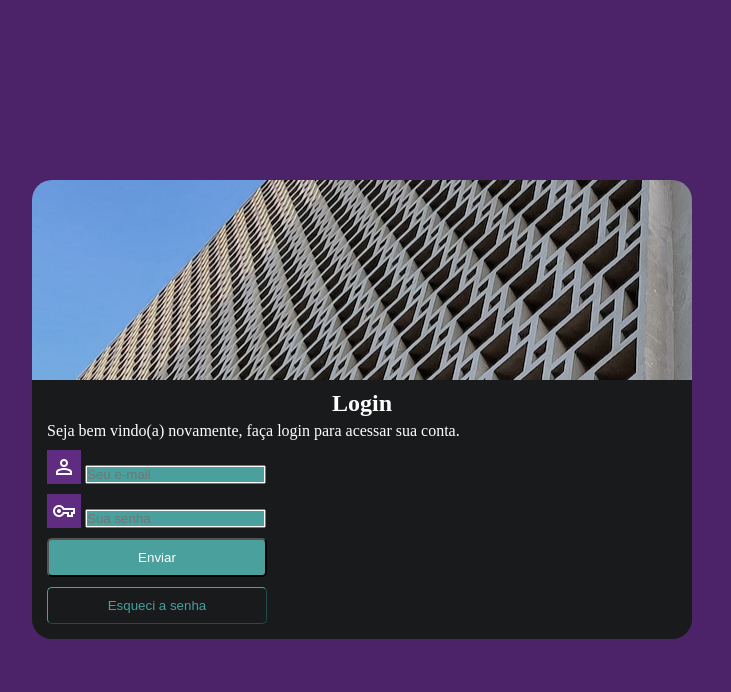
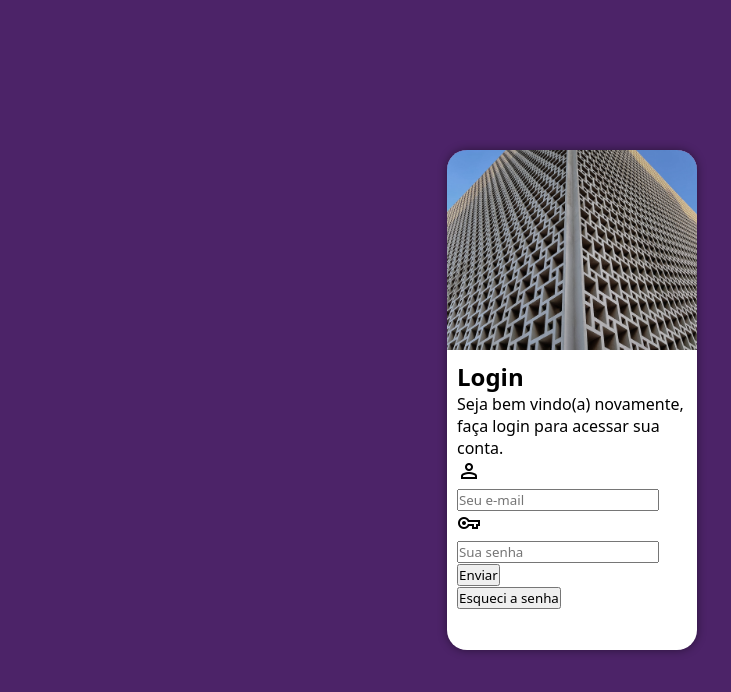
Before and after one commit to oKiraAlter/projeto-login, a plain HTML site: page index.html in a window 1280 px wide. Shown: the whole page, without its empty margins (68-799 px from the left). Drawn offline with nearby package versions, Linux system fonts and the light colour scheme.

Commit message:
Update style.css

```diff
--- a/estilos/style.css
+++ b/estilos/style.css
@@ -8,75 +8,45 @@
 *{
     padding: 0px;
     margin: 0px;
+    font-family: system-ui, -apple-system, BlinkMacSystemFont, 'Segoe UI', Roboto, Oxygen, Ubuntu, Cantarell, 'Open Sans', 'Helvetica Neue', sans-serif;
+    box-sizing: border-box;
 }
 
-body{
+body, html{
     background-color: #4C2368;
+    height: 100vh;
+    width: 100vw;
 }
 
 main{
-
+    position: relative;
+    height: 100vh;
+    width: 100vw;
 }
 
-span{
-    background-color: #5f2c82;
-    padding: 5px;
+section#login {
+    position: absolute;
+    top: 50%;
+    left: 50%;
+    transform: translate(-50%, -50%);
+    overflow: hidden;
+
+    background-color: white;
+    width: 250px;
+    height: 500px;
+    border-radius: 20px;
+    box-shadow: 0px 0px 10px rgba(0, 0, 0, 0.452);
 }
 
-
-div{
+section#login > div#foto{
     display: block;
-    width: 50vw;
+    background: #5f2c82 url(../imagens/pexels-shahrzad-17391986.jpg) no-repeat;
+    background-size: cover;
+    background-position: center bottom;
+    height: 200px;
 }
 
-div#foto{
-    background-image: url(../imagens/pexels-shahrzad-17391986.jpg);
-    background-position: left center;
-    margin: 180px 100px 0px 100px;
+section#login > div#formulario {
+    display: block;
     padding: 10px;
-    height: 180px;
-    border-radius: 20px 20px 0px 0px;
 }
-
-h1{
-    text-align: center;
-}
-
-p{
-    text-align: justify;
-    padding: 5px;
-}
-
-div#formulario{
-    margin: 0 100px 100px 100px;
-    padding: 10px;
-    background-color: #181A1B;
-    color: white;
-    border-radius: 0px 0px 20px 20px;
-
-}
-
-::placeholder{
-    background-color: #49a09d;
-}
-
-input#enviar{
-    background-color: #49a09d;
-    color: white;
-    text-align: center;
-    padding: 10px;
-    width: 220px;
-    border-radius: 5px;
-}
-
-input#senhae{
-    background-color: #181A1B;
-    color: #49a09d;
-    text-align: center;
-    padding: 10px;
-    width: 220px;
-    border-radius: 5px;
-    border-color: #49a09d;
-    border-width: .5px;
-
-}
```
